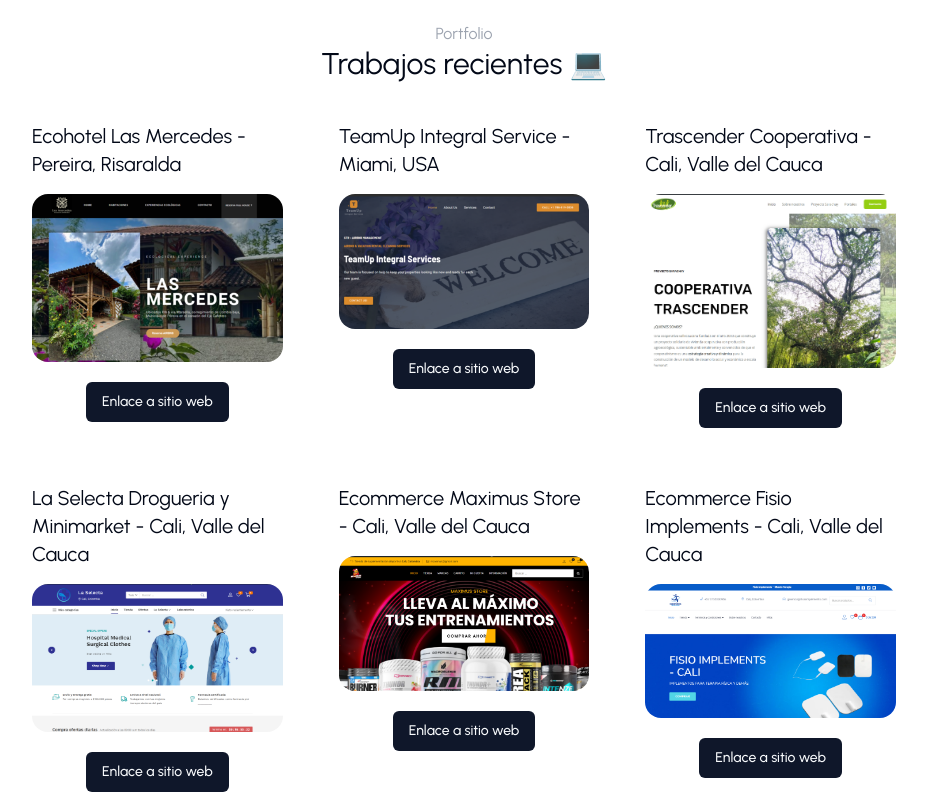
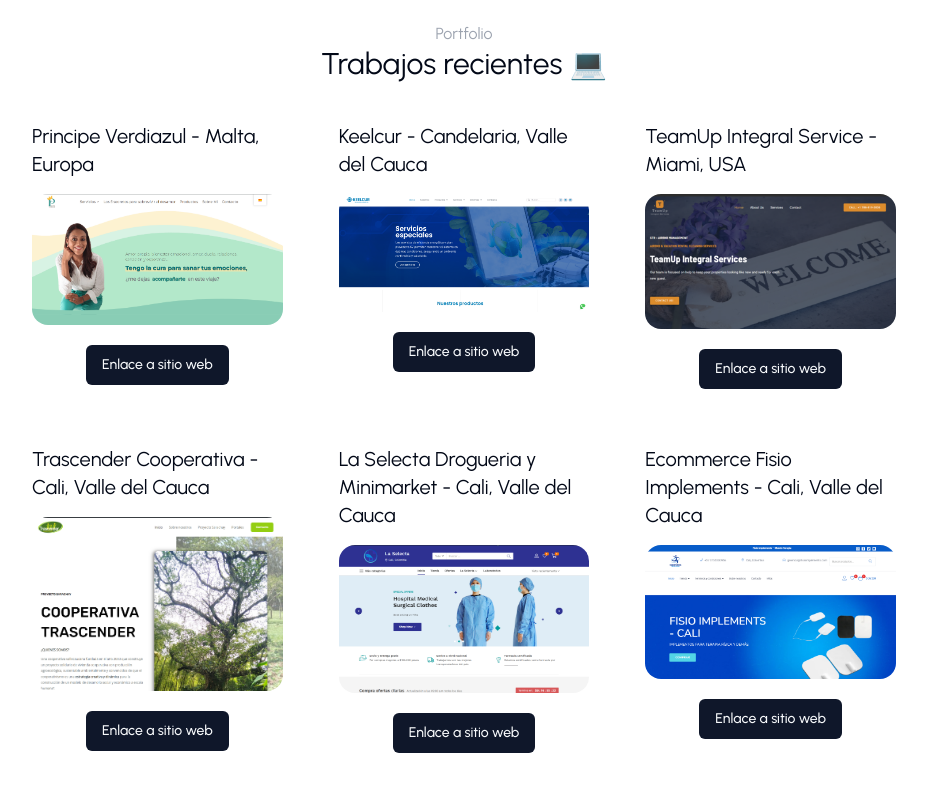
Before and after one commit to Jhondao/Jhonorozco.com, a Next.js app: page / in a window 1280 px wide. Shown: the part 3260-4060 px from the top of the page, without its empty margins (176-1103 px from the left). Built offline with nearby package versions, Linux system fonts and the light colour scheme.

Commit message:
ADD Proyectos

```diff
--- a/data.tsx
+++ b/data.tsx
@@ -241,38 +241,38 @@
 export const dataPortfolio = [
     {
         id: 1,
-        title: "Ecohotel Las Mercedes - Pereira, Risaralda",
-        image: "/img-ecohotel.png",
+        title: "Principe Verdiazul - Malta, Europa",
+        image: "/img-principe.png",
         urlGithub: "#!",
-        urlDemo: "https://ecohotellasmercedes.com",
+        urlDemo: "https://principeverdiazul.com/",
+    },
+      {
+        id: 2,
+        title: "Keelcur - Candelaria, Valle del Cauca",
+        image: "/img-keelcur.png",
+        urlGithub: "#!",
+        urlDemo: "https://keelcur.com/",
     },
     {
-        id: 2,
+        id: 3,
         title: "TeamUp Integral Service - Miami, USA",
         image: "/img-teamupintegral.png",
         urlGithub: "#!",
         urlDemo: "https://teamupintegral.com/",
     },
     {
-        id: 3,
+        id: 4,
         title: "Trascender Cooperativa - Cali, Valle del Cauca",
         image: "/img-trascender.png",
         urlGithub: "#!",
         urlDemo: "https://trascendercooperativa.com/",
     },
     {
-        id: 4,
+        id: 5,
         title: "La Selecta Drogueria y Minimarket - Cali, Valle del Cauca",
         image: "/img-selecta.png",
         urlGithub: "#!",
         urlDemo: "https://www.laselecta.com.co/",
-    },
-    {
-        id: 5,
-        title: "Ecommerce Maximus Store - Cali, Valle del Cauca",
-        image: "/img-maximusstore.png",
-        urlGithub: "#!",
-        urlDemo: "https://maximustore.com/",
     },
     {
         id: 6,
@@ -281,7 +281,13 @@
         urlGithub: "#!",
         urlDemo: "https://fisioimplements.com/",
     },
-
+    {
+        id: 7,
+        title: "Ecommerce Maximus Store - Cali, Valle del Cauca",
+        image: "/img-maximusstore.png",
+        urlGithub: "#!",
+        urlDemo: "https://maximustore.com/",
+    },
 
 
 ];
```
Also changed, not shown: public/img-keelcur.png (added).
